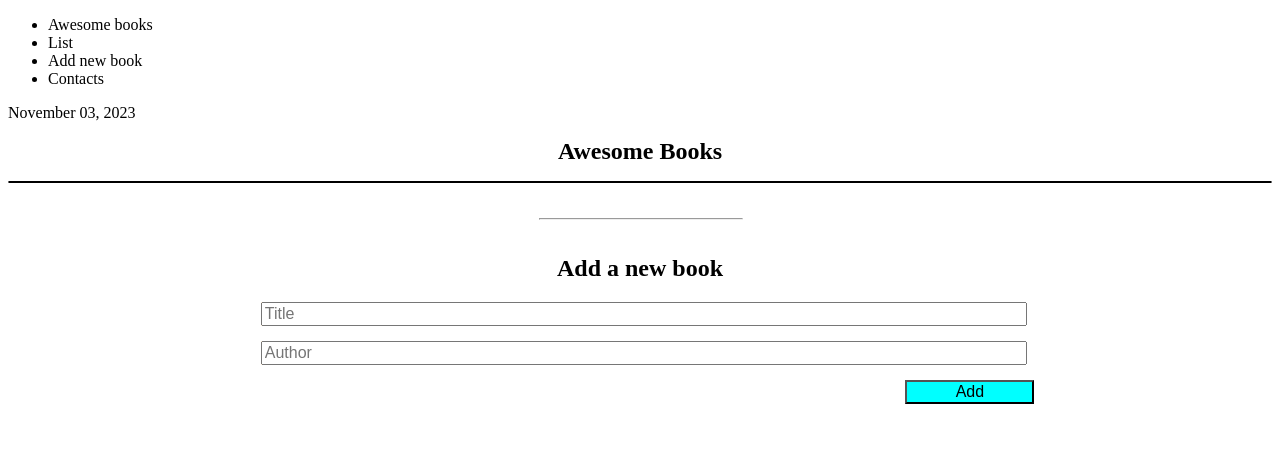
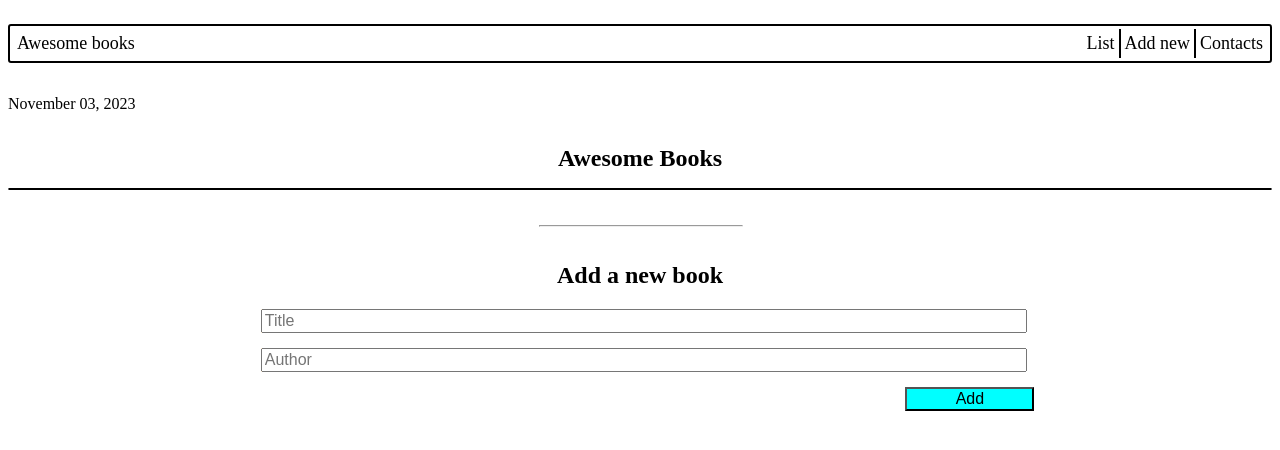
Before and after one commit to sserwangaedrisa/Awesome-Books-Store, a website: page index.html in a window 1280 px wide. Drawn offline with Linux system fonts and the light colour scheme.

Commit message:
Added the css styles to the nav

```diff
--- a/index.html
+++ b/index.html
@@ -10,10 +10,10 @@
     <section class="nav">
       <div class="Nav">
         <ul class="navItems" id="NavItems">
-          <li id="1">Awesome books</li>
-          <li id="2">List</li>
-          <li id="3">Add new book</li>
-          <li id="4">Contacts</li>
+          <li id="one">Awesome books</li>
+          <li id="two">List</li>
+          <li id="three">Add new</li>
+          <li id="four">Contacts</li>
         </ul>
         <p class="date">November 03, 2023</p>
       </div>
--- a/style.css
+++ b/style.css
@@ -1,3 +1,31 @@
+.Nav {
+  display: flex;
+  flex-direction: column;
+  justify-content: flex-end;
+}
+ul {
+  list-style: none;
+  border: 2px solid black;
+  border-radius: 3px;
+  padding: 3px;
+  display: flex;
+  flex-direction: row;
+  justify-content: flex-end;
+}
+li {
+  border-right: 2px solid black;
+  padding: 4px;
+  font-size: large;
+}
+
+#one {
+  margin-right: auto;
+  border-right: 0px;
+}
+#four {
+  border-right: 0px;
+}
+
 h1 {
   font-weight: 600;
   text-align: center;
```
